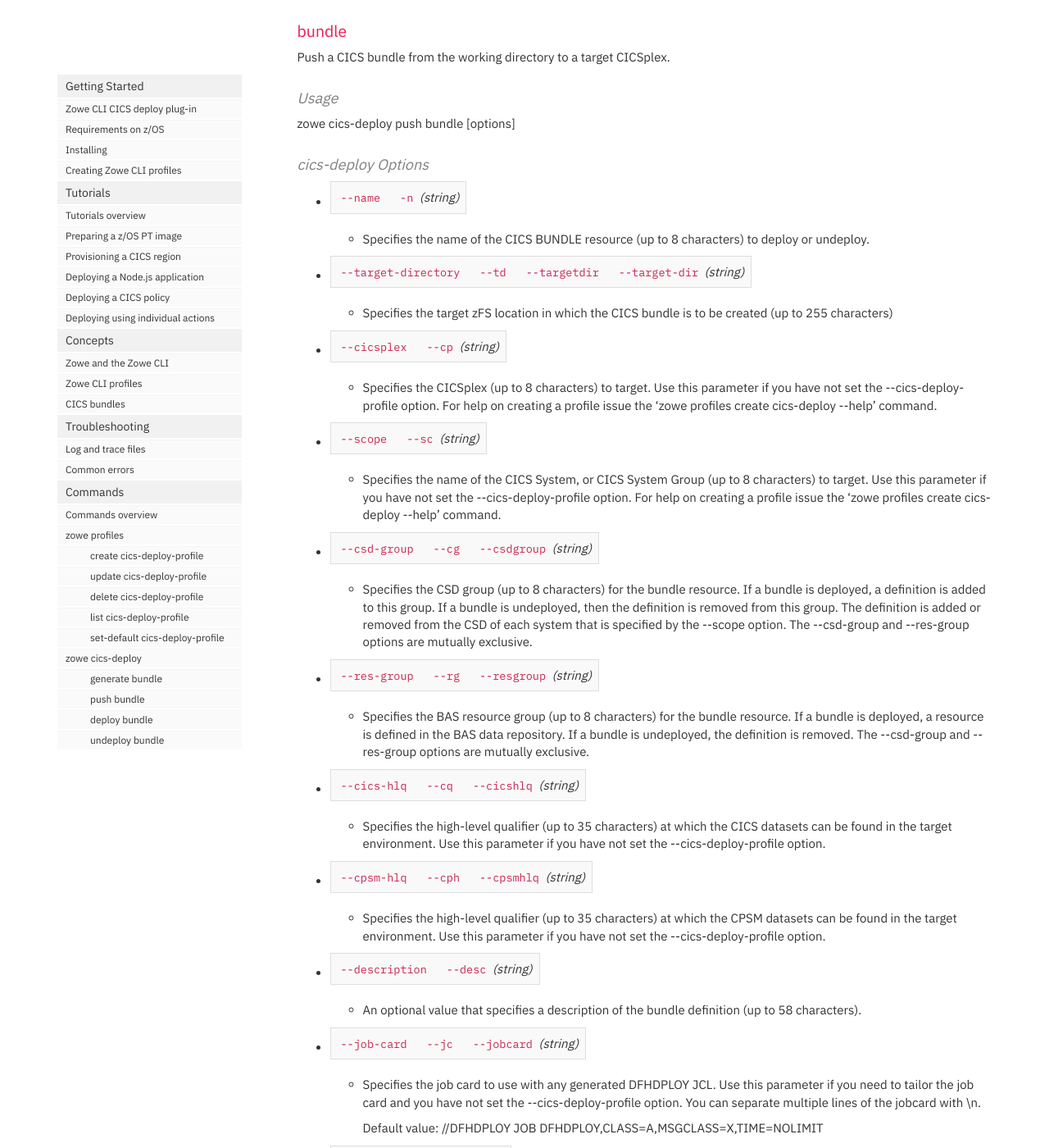
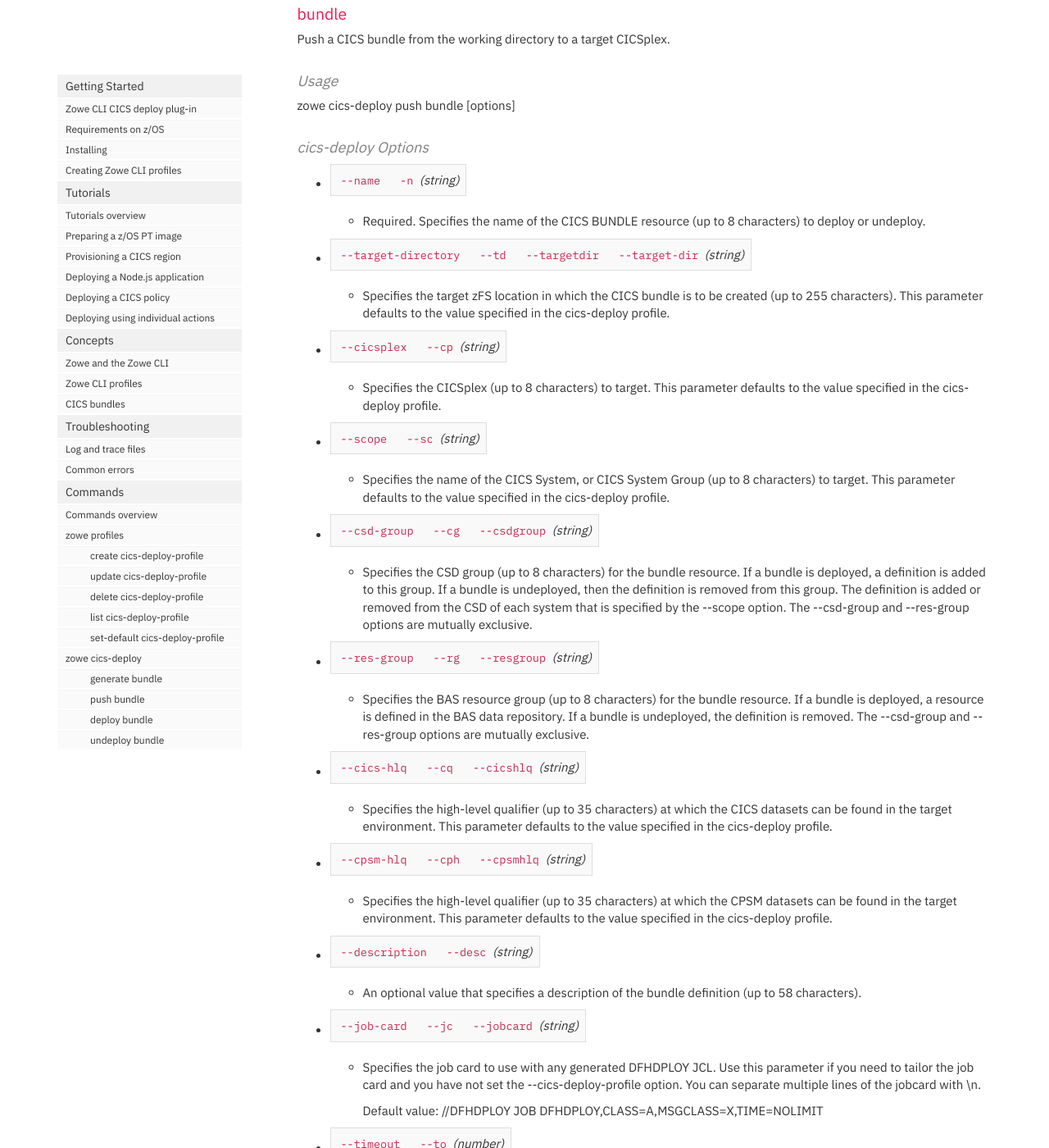
Before and after one commit to IBM/zowe-cli-cics-deploy-plugin, a Jekyll site: the page built from docs/pages/cdp/CLIReadme.md, in a window 1280 px wide and 1400 px high, scrolled down 5013 px. Shown: the whole window at 82% size. Built offline with Jekyll 4.4.1, drawn with Linux system fonts in a browser that asks for light colours; nearby versions of some CDN libraries; comment, search, counter and statistics services are not loaded; some of the changed text lies outside the part shown.

Commit message:
More updates for Jenkins

```diff
--- a/docs/pages/cdp/CLIReadme.md
+++ b/docs/pages/cdp/CLIReadme.md
@@ -24,25 +24,24 @@ the target group of CICS regions\.
 
 *   `--name`  | `-n` *(string)*
 
-	* Specifies the name of the CICS BUNDLE resource (up to 8 characters) to deploy or
-      undeploy\.
+	* Required\. Specifies the name of the CICS BUNDLE resource (up to 8 characters)
+      to deploy or undeploy\.
 
 *   `--bundle-directory`  | `--bd` | `--bundledir` | `--bundle-dir` *(string)*
 
-	* Specifies the location of the CICS bundle (up to 255 characters) on zFS\.
+	* Required\. Specifies the location of the CICS bundle (up to 255 characters) on
+      zFS\.
 
 *   `--cicsplex`  | `--cp` *(string)*
 
-	* Specifies the CICSplex (up to 8 characters) to target\. Use this parameter if
-      you have not set the \-\-cics\-deploy\-profile option\. For help on creating a
-      profile issue the 'zowe profiles create cics\-deploy \-\-help' command\.
+	* Specifies the CICSplex (up to 8 characters) to target\. This parameter defaults
+      to the value specified in the cics\-deploy profile\.
 
 *   `--scope`  | `--sc` *(string)*
 
 	* Specifies the name of the CICS System, or CICS System Group (up to 8 characters)
-      to target\. Use this parameter if you have not set the \-\-cics\-deploy\-profile
-      option\. For help on creating a profile issue the 'zowe profiles create
-      cics\-deploy \-\-help' command\.
+      to target\. This parameter defaults to the value specified in the cics\-deploy
+      profile\.
 
 *   `--csd-group`  | `--cg` | `--csdgroup` *(string)*
 
@@ -62,14 +61,14 @@ the target group of CICS regions\.
 *   `--cics-hlq`  | `--cq` | `--cicshlq` *(string)*
 
 	* Specifies the high\-level qualifier (up to 35 characters) at which the CICS
-      datasets can be found in the target environment\. Use this parameter if you have
-      not set the \-\-cics\-deploy\-profile option\.
+      datasets can be found in the target environment\. This parameter defaults to the
+      value specified in the cics\-deploy profile\.
 
 *   `--cpsm-hlq`  | `--cph` | `--cpsmhlq` *(string)*
 
 	* Specifies the high\-level qualifier (up to 35 characters) at which the CPSM
-      datasets can be found in the target environment\. Use this parameter if you have
-      not set the \-\-cics\-deploy\-profile option\.
+      datasets can be found in the target environment\. This parameter defaults to the
+      value specified in the cics\-deploy profile\.
 
 *   `--description`  | `--desc` *(string)*
 
@@ -219,7 +218,7 @@ required\.
 *   `--merge`  | `--me` *(boolean)*
 
 	* Enable or disable the ability to merge new resources into an existing CICS
-      bundle manifest\.Requires \-\-overwrite to be specified\.
+      bundle manifest\. Requires \-\-overwrite to be specified\.
 
       Default value: false
 
@@ -253,26 +252,25 @@ Push a CICS bundle from the working directory to a target CICSplex\.
 
 *   `--name`  | `-n` *(string)*
 
-	* Specifies the name of the CICS BUNDLE resource (up to 8 characters) to deploy or
-      undeploy\.
+	* Required\. Specifies the name of the CICS BUNDLE resource (up to 8 characters)
+      to deploy or undeploy\.
 
 *   `--target-directory`  | `--td` | `--targetdir` | `--target-dir` *(string)*
 
 	* Specifies the target zFS location in which the CICS bundle is to be created (up
-      to 255 characters)
+      to 255 characters)\. This parameter defaults to the value specified in the
+      cics\-deploy profile\.
 
 *   `--cicsplex`  | `--cp` *(string)*
 
-	* Specifies the CICSplex (up to 8 characters) to target\. Use this parameter if
-      you have not set the \-\-cics\-deploy\-profile option\. For help on creating a
-      profile issue the 'zowe profiles create cics\-deploy \-\-help' command\.
+	* Specifies the CICSplex (up to 8 characters) to target\. This parameter defaults
+      to the value specified in the cics\-deploy profile\.
 
 *   `--scope`  | `--sc` *(string)*
 
 	* Specifies the name of the CICS System, or CICS System Group (up to 8 characters)
-      to target\. Use this parameter if you have not set the \-\-cics\-deploy\-profile
-      option\. For help on creating a profile issue the 'zowe profiles create
-      cics\-deploy \-\-help' command\.
+      to target\. This parameter defaults to the value specified in the cics\-deploy
+      profile\.
 
 *   `--csd-group`  | `--cg` | `--csdgroup` *(string)*
 
@@ -292,14 +290,14 @@ Push a CICS bundle from the working directory to a target CICSplex\.
 *   `--cics-hlq`  | `--cq` | `--cicshlq` *(string)*
 
 	* Specifies the high\-level qualifier (up to 35 characters) at which the CICS
-      datasets can be found in the target environment\. Use this parameter if you have
-      not set the \-\-cics\-deploy\-profile option\.
+      datasets can be found in the target environment\. This parameter defaults to the
+      value specified in the cics\-deploy profile\.
 
 *   `--cpsm-hlq`  | `--cph` | `--cpsmhlq` *(string)*
 
 	* Specifies the high\-level qualifier (up to 35 characters) at which the CPSM
-      datasets can be found in the target environment\. Use this parameter if you have
-      not set the \-\-cics\-deploy\-profile option\.
+      datasets can be found in the target environment\. This parameter defaults to the
+      value specified in the cics\-deploy profile\.
 
 *   `--description`  | `--desc` *(string)*
 
@@ -478,21 +476,19 @@ target group of CICS regions\.
 
 *   `--name`  | `-n` *(string)*
 
-	* Specifies the name of the CICS BUNDLE resource (up to 8 characters) to deploy or
-      undeploy\.
+	* Required\. Specifies the name of the CICS BUNDLE resource (up to 8 characters)
+      to deploy or undeploy\.
 
 *   `--cicsplex`  | `--cp` *(string)*
 
-	* Specifies the CICSplex (up to 8 characters) to target\. Use this parameter if
-      you have not set the \-\-cics\-deploy\-profile option\. For help on creating a
-      profile issue the 'zowe profiles create cics\-deploy \-\-help' command\.
+	* Specifies the CICSplex (up to 8 characters) to target\. This parameter defaults
+      to the value specified in the cics\-deploy profile\.
 
 *   `--scope`  | `--sc` *(string)*
 
 	* Specifies the name of the CICS System, or CICS System Group (up to 8 characters)
-      to target\. Use this parameter if you have not set the \-\-cics\-deploy\-profile
-      option\. For help on creating a profile issue the 'zowe profiles create
-      cics\-deploy \-\-help' command\.
+      to target\. This parameter defaults to the value specified in the cics\-deploy
+      profile\.
 
 *   `--csd-group`  | `--cg` | `--csdgroup` *(string)*
 
@@ -512,14 +508,14 @@ target group of CICS regions\.
 *   `--cics-hlq`  | `--cq` | `--cicshlq` *(string)*
 
 	* Specifies the high\-level qualifier (up to 35 characters) at which the CICS
-      datasets can be found in the target environment\. Use this parameter if you have
-      not set the \-\-cics\-deploy\-profile option\.
+      datasets can be found in the target environment\. This parameter defaults to the
+      value specified in the cics\-deploy profile\.
 
 *   `--cpsm-hlq`  | `--cph` | `--cpsmhlq` *(string)*
 
 	* Specifies the high\-level qualifier (up to 35 characters) at which the CPSM
-      datasets can be found in the target environment\. Use this parameter if you have
-      not set the \-\-cics\-deploy\-profile option\.
+      datasets can be found in the target environment\. This parameter defaults to the
+      value specified in the cics\-deploy profile\.
 
 *   `--job-card`  | `--jc` | `--jobcard` *(string)*
 
```
Also changed, not shown: junit.xml (+18 -18 lines), 1 other file.
